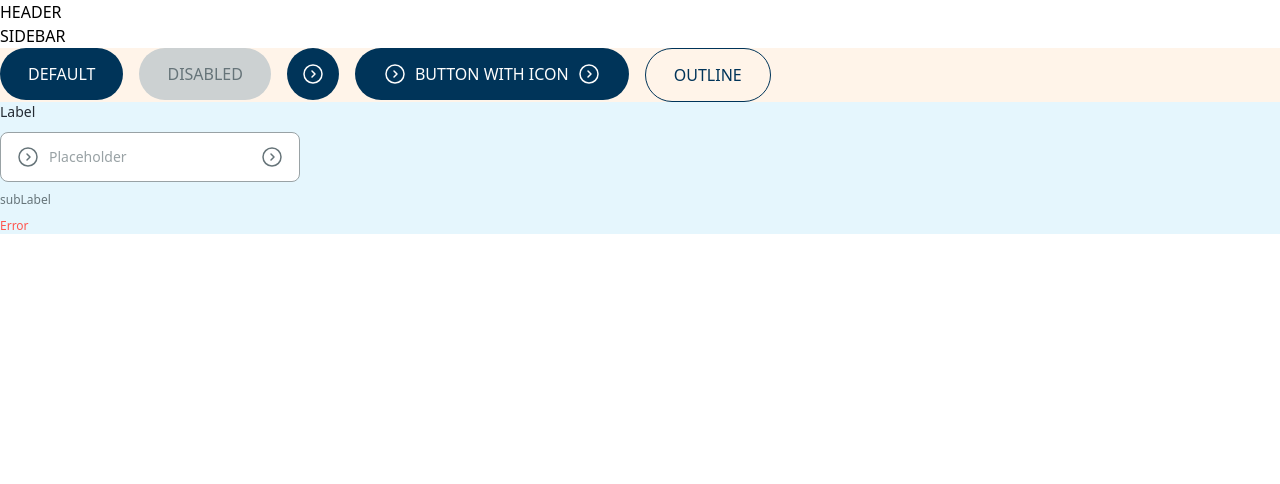
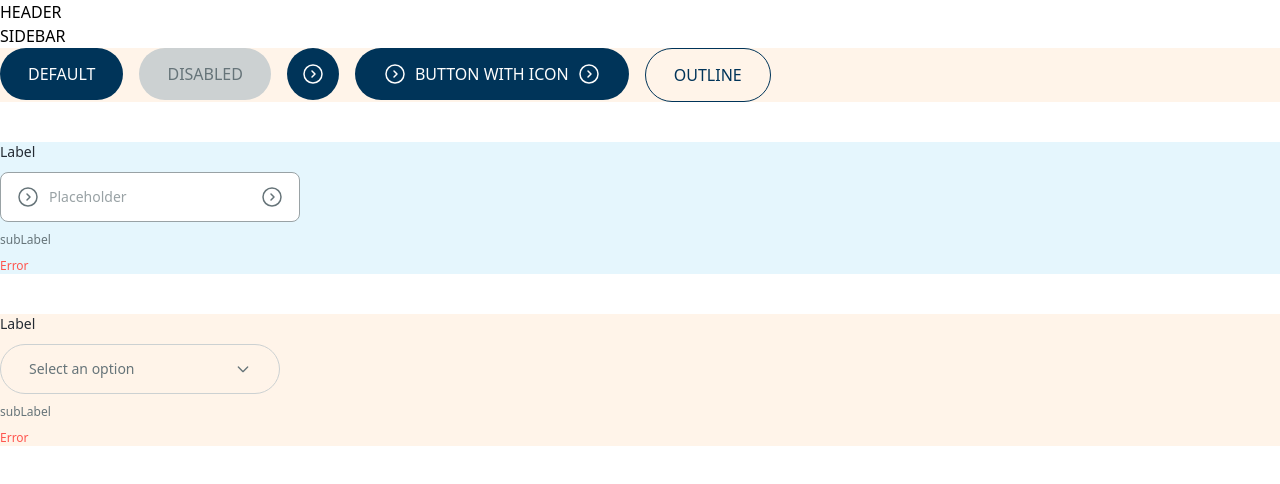
Before and after one commit to tuannguyen151/Monito-Pets-for-Best-, a React (Vite) app: page / in a window 1280 px wide. Shown: the top 484 px of the page. Built offline with nearby package versions, Linux system fonts and the light colour scheme.

Commit message:
feat(atoms): select

```diff
--- a/package.json
+++ b/package.json
@@ -21,6 +21,7 @@
     "build-storybook": "storybook build"
   },
   "dependencies": {
+    "@radix-ui/react-select": "^2.1.2",
     "@radix-ui/react-slot": "^1.1.0",
     "@reduxjs/toolkit": "^2.2.8",
     "async-mutex": "^0.5.0",
--- /dev/null
+++ b/src/components/atoms/Select.tsx
@@ -0,0 +1,68 @@
+import * as React from 'react'
+
+import {
+  SelectContent,
+  SelectItem,
+  SelectRoot,
+  SelectTrigger,
+  SelectValue,
+} from '@/components/atoms/ui/Select'
+
+type SelectProps = React.ComponentPropsWithoutRef<typeof SelectRoot> & {
+  options: {
+    value: string
+    label: React.ReactNode
+  }[]
+  placeholder: Omit<
+    React.ComponentPropsWithoutRef<typeof SelectItem> & {
+      label: React.ReactNode
+    },
+    'value'
+  >
+  defaultValue?: string
+  label?: React.ReactNode
+  subLabel?: string
+  assistive?: React.ReactNode
+}
+
+const Select = ({
+  defaultValue = null as unknown as string,
+  options,
+  placeholder: { label: placeholderLabel, ...placeholderProps },
+  label,
+  subLabel,
+  assistive,
+  ...props
+}: SelectProps) => {
+  return (
+    <div className='flex flex-col gap-y-2.5 text-sm font-medium'>
+      {label && <label className='text-neutral-80'>{label}</label>}
+
+      <SelectRoot {...props} defaultValue={defaultValue}>
+        <SelectTrigger className='w-[280px]'>
+          <SelectValue />
+        </SelectTrigger>
+
+        <SelectContent>
+          <SelectItem {...placeholderProps} value={null as unknown as string}>
+            {placeholderLabel}
+          </SelectItem>
+
+          {options.map(({ value, label }) => (
+            <SelectItem key={value} value={value}>
+              {label}
+            </SelectItem>
+          ))}
+        </SelectContent>
+      </SelectRoot>
+
+      {subLabel && (
+        <p className='text-xs font-normal text-neutral-60'>{subLabel}</p>
+      )}
+
+      {assistive && <div className='text-xs font-normal'>{assistive}</div>}
+    </div>
+  )
+}
+
+export default Select
--- /dev/null
+++ b/src/components/atoms/ui/Select.tsx
@@ -0,0 +1,177 @@
+import * as React from 'react'
+
+import * as SelectPrimitive from '@radix-ui/react-select'
+
+import { cn } from '@/lib/utils'
+
+import ArrowDown from '../icons/ArrowDown'
+import ArrowUp from '../icons/ArrowUp'
+import Check from '../icons/Check'
+
+const Select = SelectPrimitive.Root
+
+const SelectGroup = SelectPrimitive.Group
+
+const SelectValue = SelectPrimitive.Value
+
+const SelectTrigger = React.forwardRef<
+  React.ElementRef<typeof SelectPrimitive.Trigger>,
+  React.ComponentPropsWithoutRef<typeof SelectPrimitive.Trigger> & {
+    className?: string
+  }
+>(({ className, children, ...props }, ref) => (
+  <SelectPrimitive.Trigger
+    ref={ref}
+    className={cn(
+      'group flex w-full items-center justify-between rounded-full border border-neutral-20 px-7 py-3.5 text-sm font-medium text-neutral-60 placeholder:text-neutral-60 focus:outline-none disabled:cursor-not-allowed disabled:opacity-50 data-[state=open]:outline data-[state=open]:outline-2 data-[state=open]:-outline-offset-2 data-[state=open]:outline-state-blue [&>span]:line-clamp-1',
+      className,
+    )}
+    {...props}
+  >
+    {children}
+    <SelectPrimitive.Icon asChild>
+      <ArrowDown className='size-4 transition-all group-data-[state=open]:rotate-180' />
+    </SelectPrimitive.Icon>
+  </SelectPrimitive.Trigger>
+))
+SelectTrigger.displayName = SelectPrimitive.Trigger.displayName
+
+const SelectScrollUpButton = React.forwardRef<
+  React.ElementRef<typeof SelectPrimitive.ScrollUpButton>,
+  React.ComponentPropsWithoutRef<typeof SelectPrimitive.ScrollUpButton> & {
+    className?: string
+  }
+>(({ className, ...props }, ref) => (
+  <SelectPrimitive.ScrollUpButton
+    ref={ref}
+    className={cn(
+      'flex cursor-default items-center justify-center py-1',
+      className,
+    )}
+    {...props}
+  >
+    <ArrowUp className='size-4' />
+  </SelectPrimitive.ScrollUpButton>
+))
+SelectScrollUpButton.displayName = SelectPrimitive.ScrollUpButton.displayName
+
+const SelectScrollDownButton = React.forwardRef<
+  React.ElementRef<typeof SelectPrimitive.ScrollDownButton>,
+  React.ComponentPropsWithoutRef<typeof SelectPrimitive.ScrollDownButton> & {
+    className?: string
+  }
+>(({ className, ...props }, ref) => (
+  <SelectPrimitive.ScrollDownButton
+    ref={ref}
+    className={cn(
+      'flex cursor-default items-center justify-center py-1',
+      className,
+    )}
+    {...props}
+  >
+    <ArrowDown className='size-4' />
+  </SelectPrimitive.ScrollDownButton>
+))
+SelectScrollDownButton.displayName =
+  SelectPrimitive.ScrollDownButton.displayName
+
+const SelectContent = React.forwardRef<
+  React.ElementRef<typeof SelectPrimitive.Content>,
+  React.ComponentPropsWithoutRef<typeof SelectPrimitive.Content> & {
+    className?: string
+    position?: SelectPrimitive.SelectContentProps['position']
+  }
+>(({ className, children, position = 'popper', ...props }, ref) => (
+  <SelectPrimitive.Portal>
+    <SelectPrimitive.Content
+      ref={ref}
+      className={cn(
+        'relative z-50 max-h-96 min-w-32 overflow-hidden rounded-2xl border border-neutral-20 bg-white text-sm text-neutral-60 shadow-md data-[state=open]:animate-in data-[state=closed]:animate-out data-[state=closed]:fade-out-0 data-[state=open]:fade-in-0 data-[state=closed]:zoom-out-95 data-[state=open]:zoom-in-95 data-[side=bottom]:slide-in-from-top-2 data-[side=left]:slide-in-from-right-2 data-[side=right]:slide-in-from-left-2 data-[side=top]:slide-in-from-bottom-2',
+        position === 'popper' &&
+          'data-[side=bottom]:translate-y-1 data-[side=left]:-translate-x-1 data-[side=right]:translate-x-1 data-[side=top]:-translate-y-1',
+        className,
+      )}
+      position={position}
+      {...props}
+    >
+      <SelectScrollUpButton />
+      <SelectPrimitive.Viewport
+        className={cn(
+          'p-1',
+          position === 'popper' &&
+            'h-[var(--radix-select-trigger-height)] w-full min-w-[var(--radix-select-trigger-width)]',
+        )}
+      >
+        {children}
+      </SelectPrimitive.Viewport>
+      <SelectScrollDownButton />
+    </SelectPrimitive.Content>
+  </SelectPrimitive.Portal>
+))
+SelectContent.displayName = SelectPrimitive.Content.displayName
+
+const SelectLabel = React.forwardRef<
+  React.ElementRef<typeof SelectPrimitive.Label>,
+  React.ComponentPropsWithoutRef<typeof SelectPrimitive.Label> & {
+    className?: string
+  }
+>(({ className, ...props }, ref) => (
+  <SelectPrimitive.Label
+    ref={ref}
+    className={cn('pb-1.5 pl-8 pr-2 pt-3 text-xs font-bold', className)}
+    {...props}
+  />
+))
+SelectLabel.displayName = SelectPrimitive.Label.displayName
+
+const SelectItem = React.forwardRef<
+  React.ElementRef<typeof SelectPrimitive.Item>,
+  React.ComponentPropsWithoutRef<typeof SelectPrimitive.Item> & {
+    className?: string
+  }
+>(({ className, children, ...props }, ref) => (
+  <SelectPrimitive.Item
+    ref={ref}
+    className={cn(
+      'relative flex w-full cursor-default select-none items-center rounded-sm py-2 pl-8 pr-5 text-sm outline-none focus:bg-primary-60 focus:text-neutral data-[disabled]:pointer-events-none data-[disabled]:bg-neutral-10 data-[state=checked]:bg-primary data-[disabled]:text-neutral-100 data-[state=checked]:text-neutral data-[disabled]:opacity-50',
+      className,
+    )}
+    {...props}
+  >
+    <span className='absolute left-2 flex size-3.5 items-center justify-center'>
+      <SelectPrimitive.ItemIndicator>
+        <Check className='size-4' />
+      </SelectPrimitive.ItemIndicator>
+    </span>
+
+    <SelectPrimitive.ItemText>{children}</SelectPrimitive.ItemText>
+  </SelectPrimitive.Item>
+))
+SelectItem.displayName = SelectPrimitive.Item.displayName
+
+const SelectSeparator = React.forwardRef<
+  React.ElementRef<typeof SelectPrimitive.Separator>,
+  React.ComponentPropsWithoutRef<typeof SelectPrimitive.Separator> & {
+    className?: string
+  }
+>(({ className, ...props }, ref) => (
+  <SelectPrimitive.Separator
+    ref={ref}
+    className={cn('-mx-1 my-1 h-px bg-neutral-80', className)}
+    {...props}
+  />
+))
+SelectSeparator.displayName = SelectPrimitive.Separator.displayName
+
+export {
+  Select as SelectRoot,
+  SelectGroup,
+  SelectValue,
+  SelectTrigger,
+  SelectContent,
+  SelectLabel,
+  SelectItem,
+  SelectSeparator,
+  SelectScrollUpButton,
+  SelectScrollDownButton,
+}
--- a/src/pages/home.page.tsx
+++ b/src/pages/home.page.tsx
@@ -1,9 +1,10 @@
 import { Button } from '@/components/atoms/Button'
 import { Input } from '@/components/atoms/Input'
+import Select from '@/components/atoms/Select'
 import CaretCircleRight from '@/components/atoms/icons/CaretCircleRight'
 
 const Home = () => (
-  <div className='[&>*:nth-child(even)]:bg-state-blue/10 [&>*:nth-child(odd)]:bg-state-orange/10'>
+  <div className='flex flex-col gap-10 [&>*:nth-child(even)]:bg-state-blue/10 [&>*:nth-child(odd)]:bg-state-orange/10'>
     <div className='flex gap-4'>
       <div>
         <Button>DEFAULT</Button>
@@ -44,6 +45,27 @@ const Home = () => (
         placeholder='Placeholder'
       />
     </div>
+
+    <div className='flex gap-4'>
+      <Select
+        label='Label'
+        subLabel='subLabel'
+        assistive={<p className='text-state-pink'>Error</p>}
+        placeholder={{ label: 'Select an option', disabled: true }}
+        options={[
+          { value: '1', label: 'Option 1' },
+          { value: '2', label: 'Option 2' },
+          { value: '3', label: 'Option 3' },
+          { value: '4', label: 'Option 4' },
+          { value: '5', label: 'Option 5' },
+          { value: '6', label: 'Option 6' },
+          { value: '7', label: 'Option 7' },
+          { value: '8', label: 'Option 8' },
+          { value: '9', label: 'Option 9' },
+          { value: '10', label: 'Option 10' },
+        ]}
+      />
+    </div>
   </div>
 )
 
```
Also changed, not shown: 2 other files (tests, documents, lock files or other folders).
